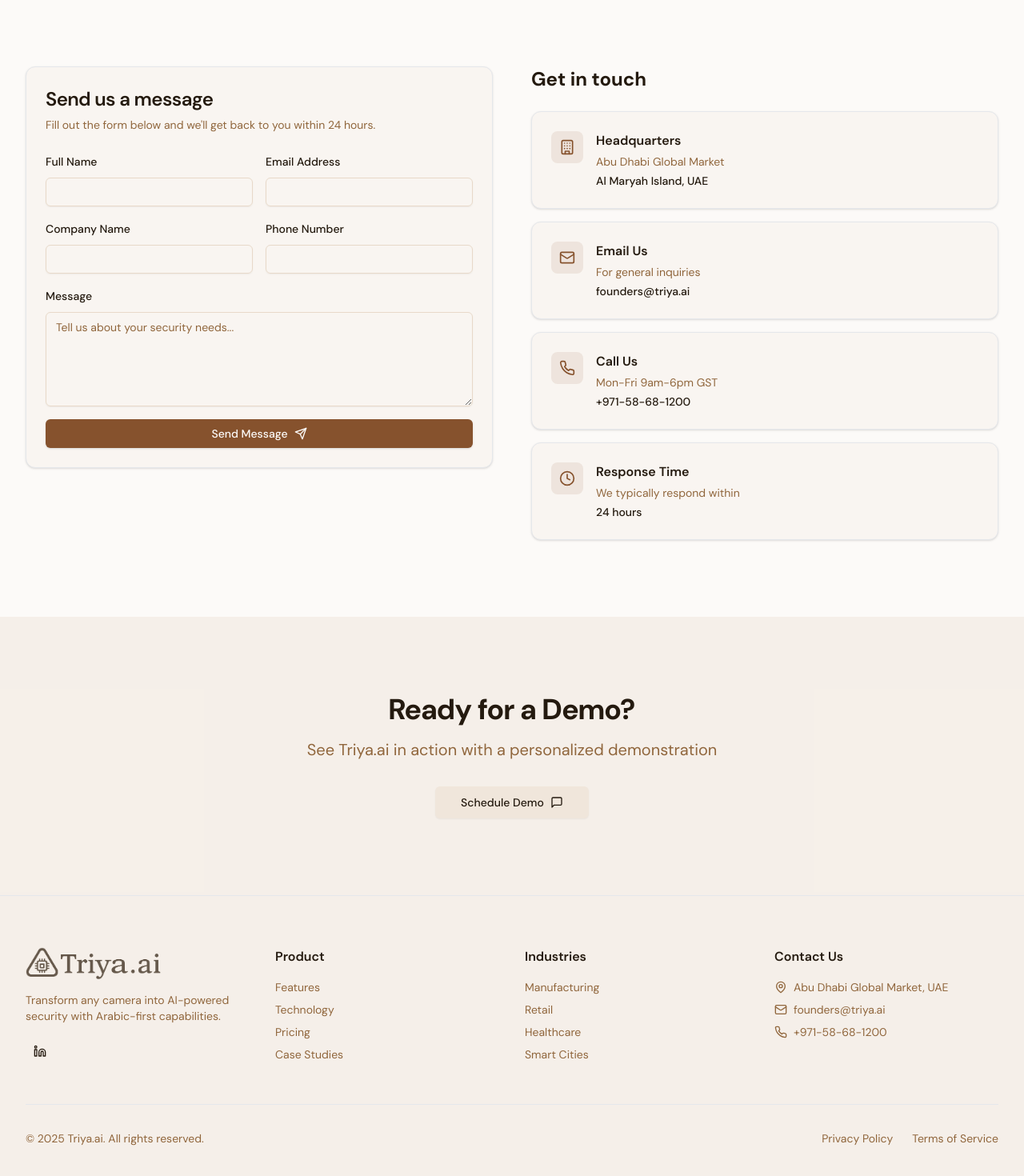
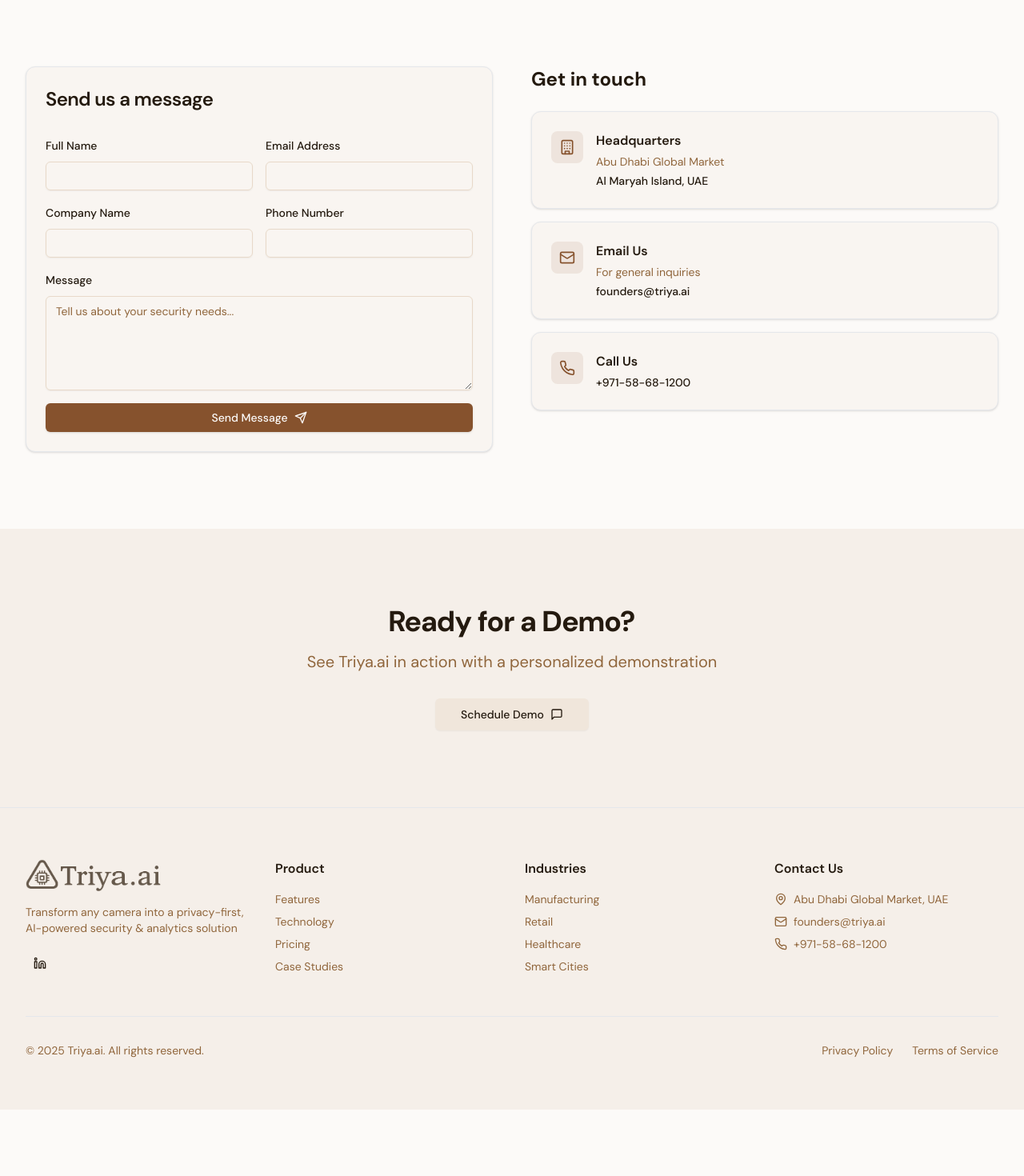
Before and after one commit to triya-org/triya-website, a Next.js app: page /contact in a window 1280 px wide. Shown: the part 410-1880 px from the top of the page at 80% size. After the commit the page ends 1797 px from the top, so only its background shows below. Built offline with nearby package versions, Linux system fonts and the light colour scheme.

Commit message:
website changes

```diff
--- a/app/contact/page.tsx
+++ b/app/contact/page.tsx
@@ -41,7 +41,7 @@
       },
       form: {
         title: "Send us a message",
-        description: "Fill out the form below and we'll get back to you within 24 hours.",
+        description: "",
         fields: {
           name: "Full Name",
           email: "Email Address",
@@ -70,14 +70,8 @@
           {
             icon: Phone,
             title: "Call Us",
-            description: "Mon-Fri 9am-6pm GST",
+            description: "",
             detail: "+971-58-68-1200"
-          },
-          {
-            icon: Clock,
-            title: "Response Time",
-            description: "We typically respond within",
-            detail: "24 hours"
           }
         ]
       },
@@ -95,7 +89,7 @@
       },
       form: {
         title: "أرسل لنا رسالة",
-        description: "املأ النموذج أدناه وسنعود إليك خلال 24 ساعة.",
+        description: "",
         fields: {
           name: "الاسم الكامل",
           email: "عنوان البريد الإلكتروني",
@@ -126,12 +120,6 @@
             title: "اتصل بنا",
             description: "الإثنين-الجمعة 9ص-6م",
             detail: "+971-58-68-1200"
-          },
-          {
-            icon: Clock,
-            title: "وقت الاستجابة",
-            description: "نرد عادة خلال",
-            detail: "24 ساعة"
           }
         ]
       },
--- a/components/shared/footer/index.tsx
+++ b/components/shared/footer/index.tsx
@@ -24,7 +24,7 @@
               className="h-10 w-auto"
             />
             <p className="text-sm text-muted-foreground">
-              Transform any camera into AI-powered security with Arabic-first capabilities.
+              Transform any camera into a privacy-first, AI-powered security & analytics solution
             </p>
             <div className="flex space-x-4">
               <Link href="https://www.linkedin.com/company/triyaai/about/" target="_blank" onClick={trackLinkedInClick}>
@@ -83,15 +83,15 @@
               </div>
               <div className="flex items-center space-x-2 text-sm text-muted-foreground">
                 <Mail className="h-4 w-4 flex-shrink-0" />
-                <a href="mailto:founders@triya.ai" className="hover:text-primary">
+                <span className="hover:text-primary">
                   founders@triya.ai
-                </a>
+                </span>
               </div>
               <div className="flex items-center space-x-2 text-sm text-muted-foreground">
                 <Phone className="h-4 w-4 flex-shrink-0" />
-                <a href="tel:+97158681200" className="hover:text-primary">
+                <span className="hover:text-primary">
                   +971-58-68-1200
-                </a>
+                </span>
               </div>
             </div>
           </div>
```
